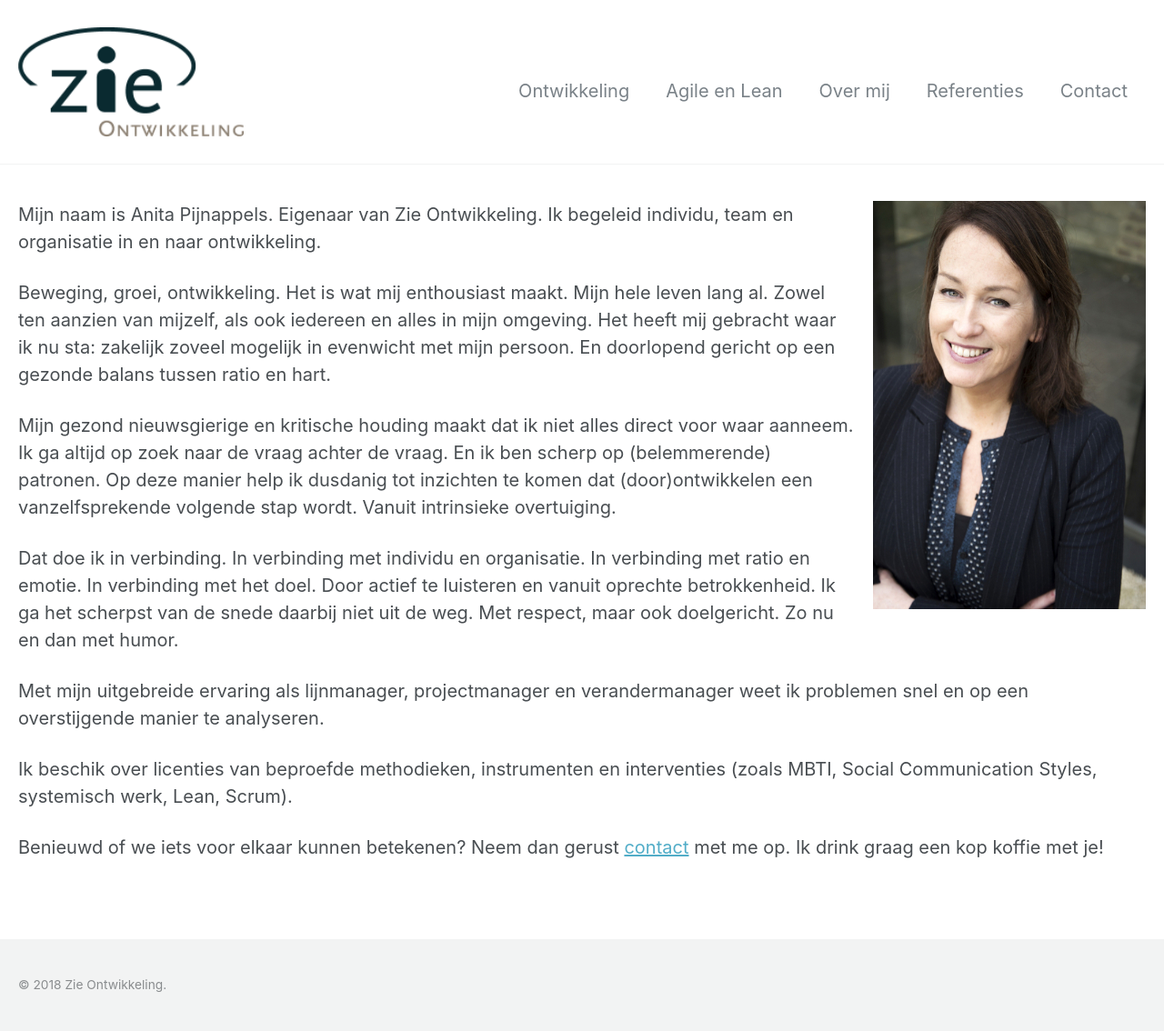
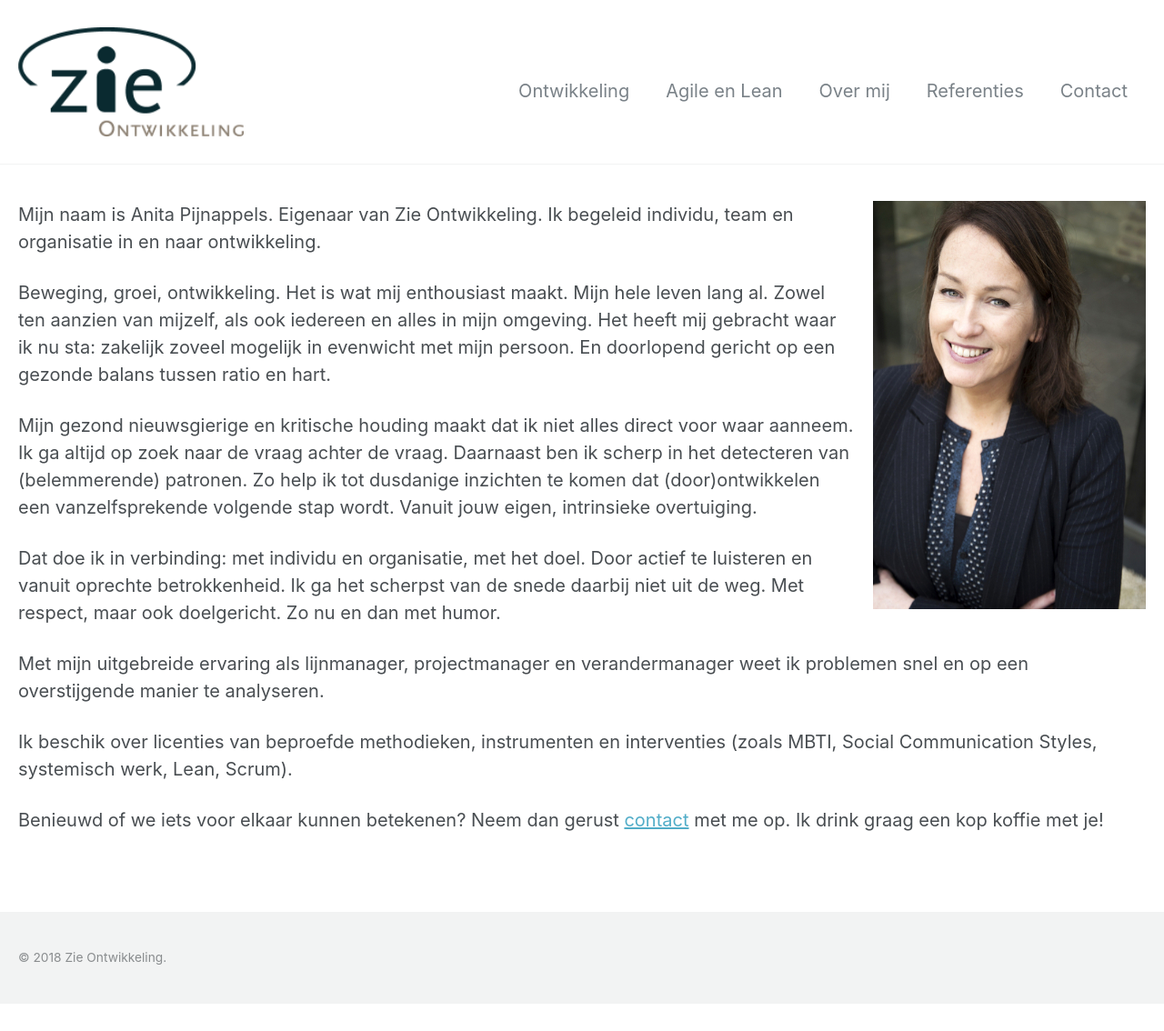
Before and after one commit to twinmum1/zie-ontwikkeling, a Jekyll site: the page built from _pages/overmij.md, in a window 1280 px wide. Shown: the whole page at 91% size. Built offline with Jekyll 4.4.1, drawn with Linux system fonts in a browser that asks for light colours; after the commit the page ends 1104 px from its top, so only the background shows below that.

Commit message:
Update overmij.md
meerdere kleine tekstuele aanpassingen

```diff
--- a/_pages/overmij.md
+++ b/_pages/overmij.md
@@ -13,9 +13,9 @@ Mijn naam is Anita Pijnappels. Eigenaar van Zie Ontwikkeling. Ik begeleid indivi
 
 Beweging, groei, ontwikkeling. Het is wat mij enthousiast maakt. Mijn hele leven lang al. Zowel ten aanzien van mijzelf,  als ook iedereen en alles in mijn omgeving. Het heeft mij gebracht waar ik nu sta: zakelijk zoveel mogelijk in evenwicht met mijn persoon. En doorlopend gericht op een gezonde balans tussen ratio en hart.
 
-Mijn gezond nieuwsgierige en kritische houding maakt dat ik niet alles direct voor waar aanneem. Ik ga altijd op zoek naar de vraag achter de vraag. En ik ben scherp op (belemmerende) patronen. Op deze manier help ik dusdanig tot inzichten te komen dat (door)ontwikkelen een vanzelfsprekende volgende stap wordt. Vanuit intrinsieke overtuiging.
+Mijn gezond nieuwsgierige en kritische houding maakt dat ik niet alles direct voor waar aanneem. Ik ga altijd op zoek naar de vraag achter de vraag. Daarnaast ben ik scherp in het detecteren van (belemmerende) patronen. Zo help ik tot dusdanige inzichten te komen dat (door)ontwikkelen een vanzelfsprekende volgende stap wordt. Vanuit jouw eigen, intrinsieke overtuiging.
 
-Dat doe ik in verbinding. In verbinding met individu en organisatie. In verbinding met ratio en emotie. In verbinding met het doel. Door actief te luisteren en vanuit oprechte betrokkenheid.  Ik ga het scherpst van de snede daarbij niet uit de weg. Met respect, maar ook doelgericht. Zo nu en dan met humor.
+Dat doe ik in verbinding: met individu en organisatie, met het doel. Door actief te luisteren en vanuit oprechte betrokkenheid.  Ik ga het scherpst van de snede daarbij niet uit de weg. Met respect, maar ook doelgericht. Zo nu en dan met humor.
 
 Met mijn uitgebreide ervaring als lijnmanager, projectmanager en verandermanager weet ik problemen snel en op een overstijgende manier te analyseren.
 
```
